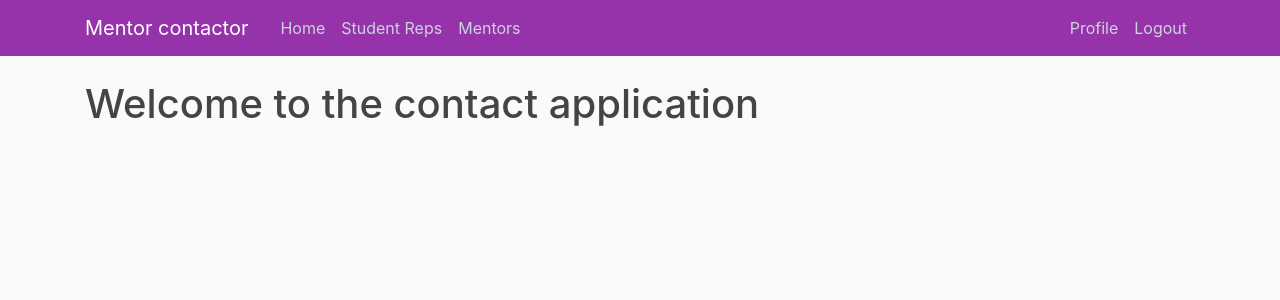
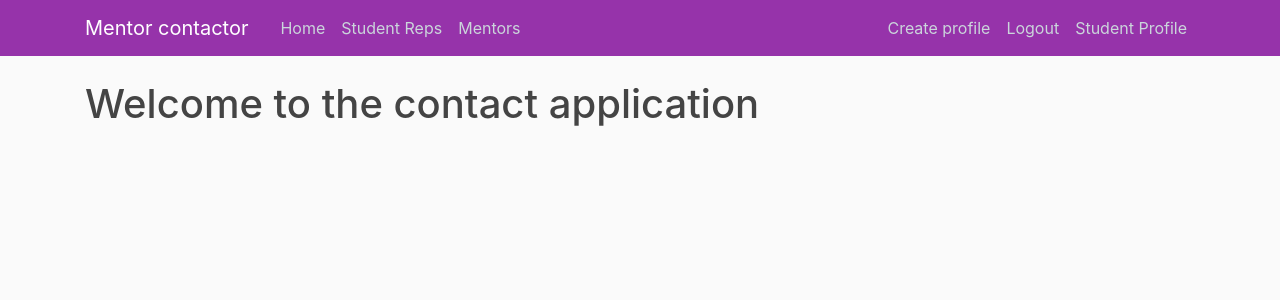
Before and after one commit to C1003593/Development-Project, a Django app: page / in a window 1280 px wide. Shown: the top 300 px of the page. Run offline with Django 5.2, Linux system fonts and the light colour scheme; a user stored in the database is signed in; data comes from the database, SQL or seed files in the repository; both versions use the stored data as it was after the commit; some libraries are stand-ins or nearby versions.

Commit message:
Conditional nav-bar menu started.

```diff
--- a/ContactApplication/templates/ContactApplication/base.html
+++ b/ContactApplication/templates/ContactApplication/base.html
@@ -31,9 +31,11 @@
                     </div>
                     <!-- Navbar Right Side -->
                     <div class="navbar-nav">
-                        {% if user.is_authenticated %}
-                            <a class="nav-item nav-link" href="{% url 'studentprofile' %}">Profile</a>
+
+                        {% if user.is_authenticated and user.studentprofile.StudentNumber %}
+                            <a class="nav-item nav-link" href="#">Create profile</a>
                             <a class="nav-item nav-link" href="{% url 'logout' %}">Logout</a>
+                            <a class="nav-item nav-link" href="{% url 'studentprofile' %}">Student Profile</a>
                         {% else %}
                             <a class="nav-item nav-link" href="{% url 'login' %}">Login</a>
                             <a class="nav-item nav-link" href="{% url 'register' %}">Register</a>
```
Also changed, not shown: db.sqlite3.
